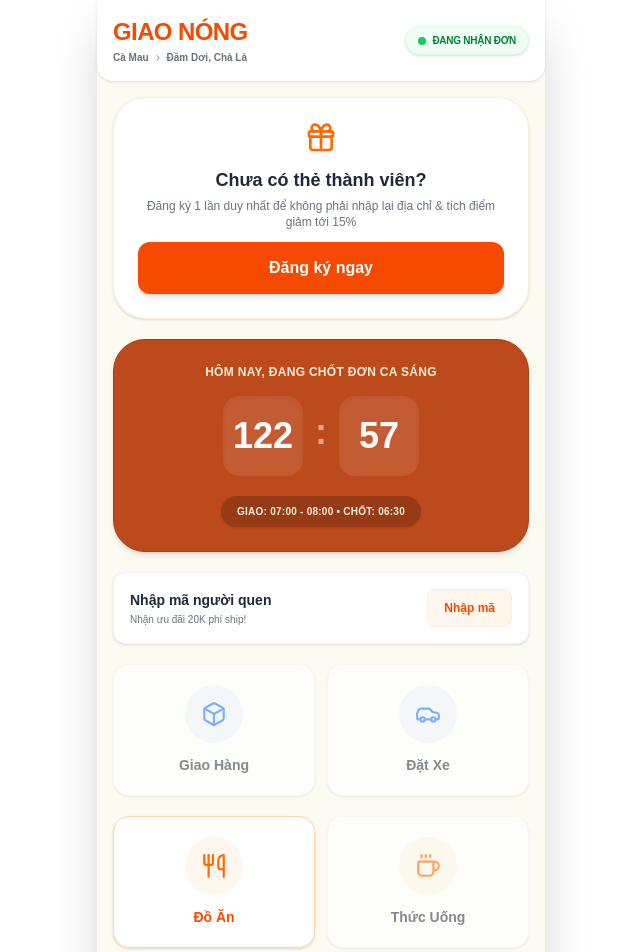
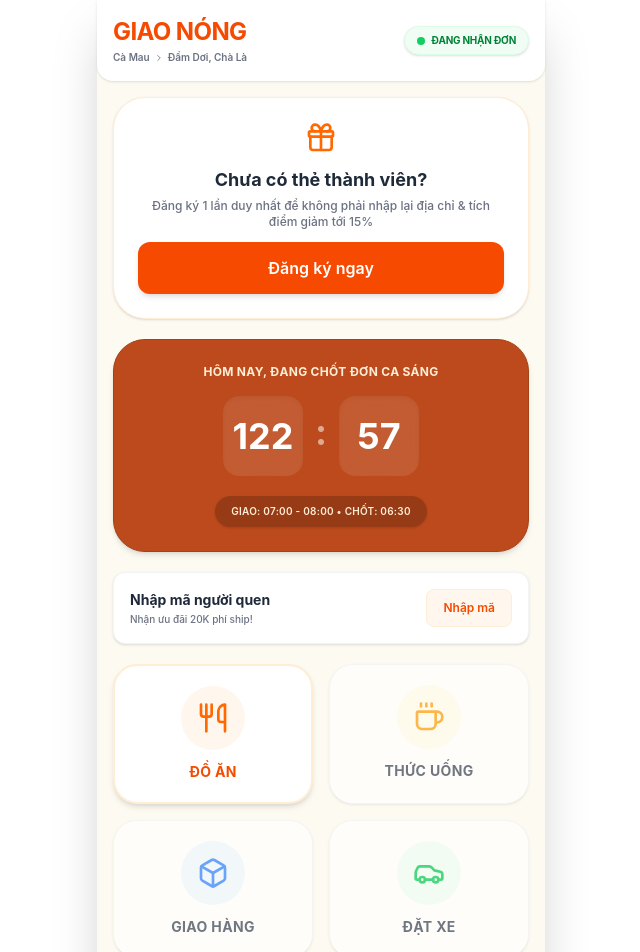
Before and after one commit to Venn2006/giao-nong, a Next.js app: page / in a window 1280 px wide. Shown: the top 952 px of the page, without its empty margins (319-959 px from the left). Built offline with nearby package versions, Linux system fonts and the light colour scheme.

Commit message:
Sap xep icon giao dien

```diff
--- a/app/page.tsx
+++ b/app/page.tsx
@@ -70,7 +70,7 @@ export default function HomePage() {
   if (!isMounted) return <div className="min-h-screen bg-[#fcfaf1]"></div>;
 
   return (
-    <div className="min-h-screen bg-[#fcfaf1] font-sans pb-24 max-w-md mx-auto shadow-2xl relative">
+    <div className="min-h-screen bg-[#fcfaf1] pb-24 max-w-md mx-auto shadow-2xl relative" style={{ fontFamily: "'Be Vietnam Pro', 'Inter', sans-serif" }}>
 
       <header className="bg-white p-4 sticky top-0 z-30 shadow-sm rounded-b-2xl flex justify-between items-center">
         <div>
@@ -140,26 +140,38 @@ export default function HomePage() {
            <button className="text-xs font-semibold text-orange-600 bg-orange-50 px-4 py-2.5 rounded-lg border border-orange-100 transition-all hover:bg-orange-100 active:scale-95">Nhập mã</button>
         </div>
 
-        {/* MENU DỊCH VỤ - ĐÃ SỬA LẠI ĐƯỜNG LINK /do-an */}
-        <div className="grid grid-cols-2 gap-3">
-           <button onClick={() => alert("Chức năng Giao Hàng sắp ra mắt!")} className="bg-white p-5 rounded-2xl flex flex-col items-center gap-3 shadow-sm border border-gray-100 active:scale-95 transition-all opacity-60">
-              <div className="bg-blue-50 p-4 rounded-full text-blue-500"><Box size={26}/></div>
-              <span className="font-bold text-gray-700 text-sm">Giao Hàng</span>
-           </button>
-           <button onClick={() => alert("Chức năng Đặt Xe sắp ra mắt!")} className="bg-white p-5 rounded-2xl flex flex-col items-center gap-3 shadow-sm border border-gray-100 active:scale-95 transition-all opacity-60">
-              <div className="bg-blue-50 p-4 rounded-full text-blue-500"><Car size={26}/></div>
-              <span className="font-bold text-gray-700 text-sm">Đặt Xe</span>
+        {/* THỨ TỰ MODULE ĐÃ SẮP XẾP LẠI CHUẨN CHỈNH */}
+        <div className="grid grid-cols-2 gap-4">
+           {/* 1. Đồ Ăn (Nổi bật nhất) */}
+           <button onClick={() => router.push('/do-an')} className="bg-white p-5 rounded-[1.5rem] flex flex-col items-center gap-3 shadow-md border-2 border-orange-100 active:scale-95 transition-all hover:border-orange-300">
+              <div className="bg-orange-50 p-4 rounded-full text-orange-500">
+                <Utensils size={32} strokeWidth={2}/>
+              </div>
+              <span className="font-bold text-orange-600 text-sm uppercase tracking-wide">Đồ Ăn</span>
            </button>
 
-           {/* NÚT ĐỒ ĂN TRỔ VỀ ĐÚNG /do-an */}
-           <button onClick={() => router.push('/do-an')} className="bg-white p-5 rounded-2xl flex flex-col items-center gap-3 shadow-sm border border-orange-200 active:scale-95 transition-all mt-2">
-              <div className="bg-orange-50 p-4 rounded-full text-orange-500"><Utensils size={26}/></div>
-              <span className="font-bold text-orange-600 text-sm">Đồ Ăn</span>
+           {/* 2. Thức Uống */}
+           <button onClick={() => alert("Chức năng Thức Uống sắp ra mắt!")} className="bg-white p-5 rounded-[1.5rem] flex flex-col items-center gap-3 shadow-sm border border-gray-100 active:scale-95 transition-all opacity-70">
+              <div className="bg-amber-50 p-4 rounded-full text-amber-500">
+                <Coffee size={32} strokeWidth={2}/>
+              </div>
+              <span className="font-bold text-gray-700 text-sm uppercase tracking-wide">Thức Uống</span>
            </button>
 
-           <button onClick={() => alert("Chức năng Thức Uống sắp ra mắt!")} className="bg-white p-5 rounded-2xl flex flex-col items-center gap-3 shadow-sm border border-gray-100 active:scale-95 transition-all opacity-60 mt-2">
-              <div className="bg-orange-50 p-4 rounded-full text-orange-500"><Coffee size={26}/></div>
-              <span className="font-bold text-gray-700 text-sm">Thức Uống</span>
+           {/* 3. Giao Hàng */}
+           <button onClick={() => alert("Chức năng Giao Hàng sắp ra mắt!")} className="bg-white p-5 rounded-[1.5rem] flex flex-col items-center gap-3 shadow-sm border border-gray-100 active:scale-95 transition-all opacity-70">
+              <div className="bg-blue-50 p-4 rounded-full text-blue-500">
+                <Box size={32} strokeWidth={2}/>
+              </div>
+              <span className="font-bold text-gray-700 text-sm uppercase tracking-wide">Giao Hàng</span>
+           </button>
+
+           {/* 4. Đặt Xe */}
+           <button onClick={() => alert("Chức năng Đặt Xe sắp ra mắt!")} className="bg-white p-5 rounded-[1.5rem] flex flex-col items-center gap-3 shadow-sm border border-gray-100 active:scale-95 transition-all opacity-70">
+              <div className="bg-green-50 p-4 rounded-full text-green-500">
+                <Car size={32} strokeWidth={2}/>
+              </div>
+              <span className="font-bold text-gray-700 text-sm uppercase tracking-wide">Đặt Xe</span>
            </button>
         </div>
 
```
